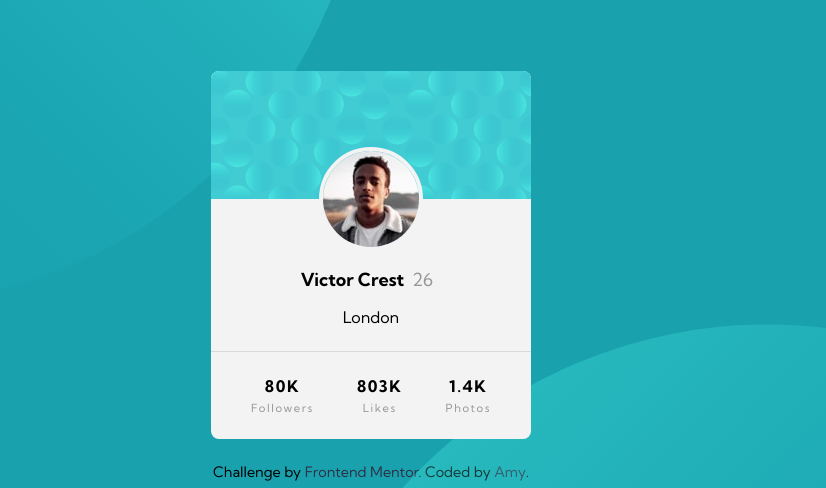
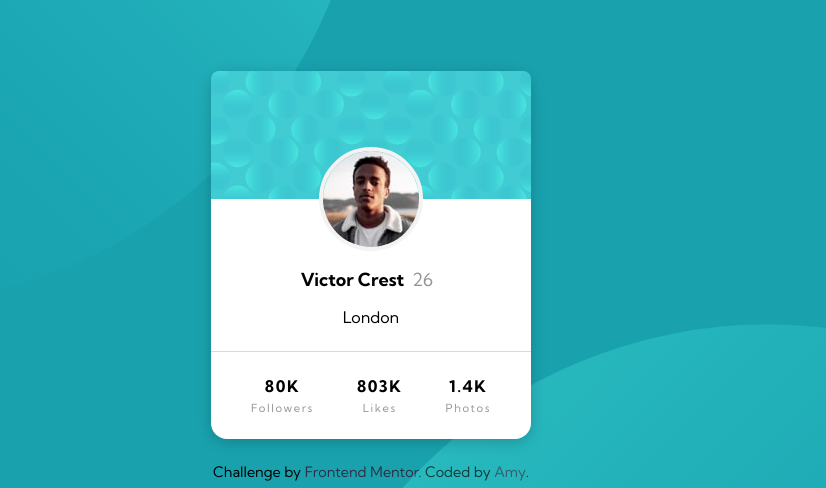
Before and after one commit to amy-justice/frontend-mentor-profile-card-component, a plain HTML site: page index.html in a window 1280 px wide. Shown: the part 132-620 px from the top of the page, without its empty margins (269-1095 px from the left). Drawn offline with Linux system fonts and the light colour scheme.

Commit message:
small changes

```diff
--- a/styles.css
+++ b/styles.css
@@ -39,13 +39,14 @@ body {
 
 .profile-container {
     width: 20rem;
-    background: #f3f3f3;
-    border-radius: 0.5rem;
+    background: #fff;
+    border-radius: 1rem;
     z-index: 1;
     display: flex;
     flex-direction: column;
     align-items: center;
     margin: 1rem;
+    box-shadow: 0 3px 15px rgb(0,0,0,0.2);
 }
 
 .blue-background {
```
